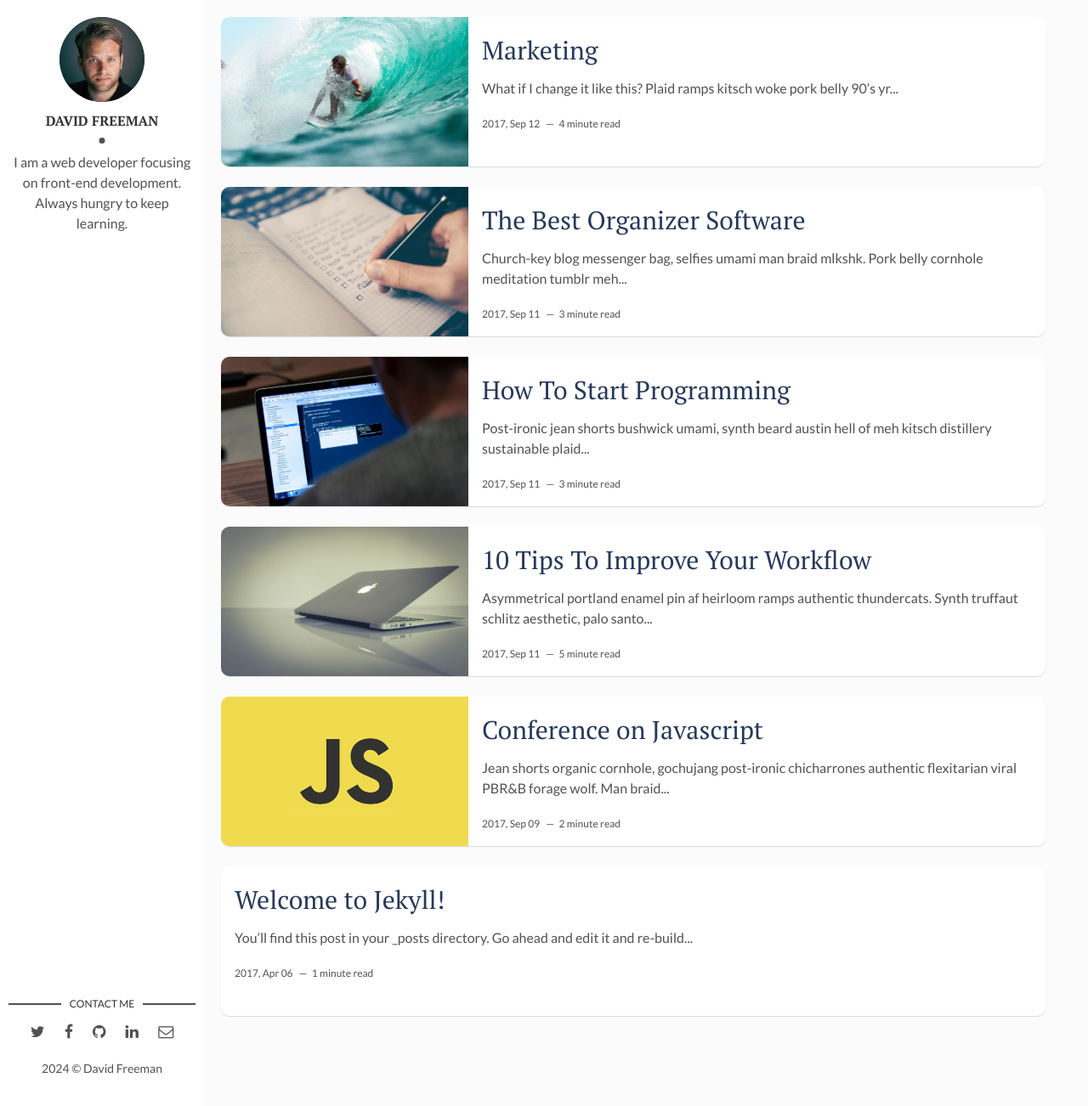
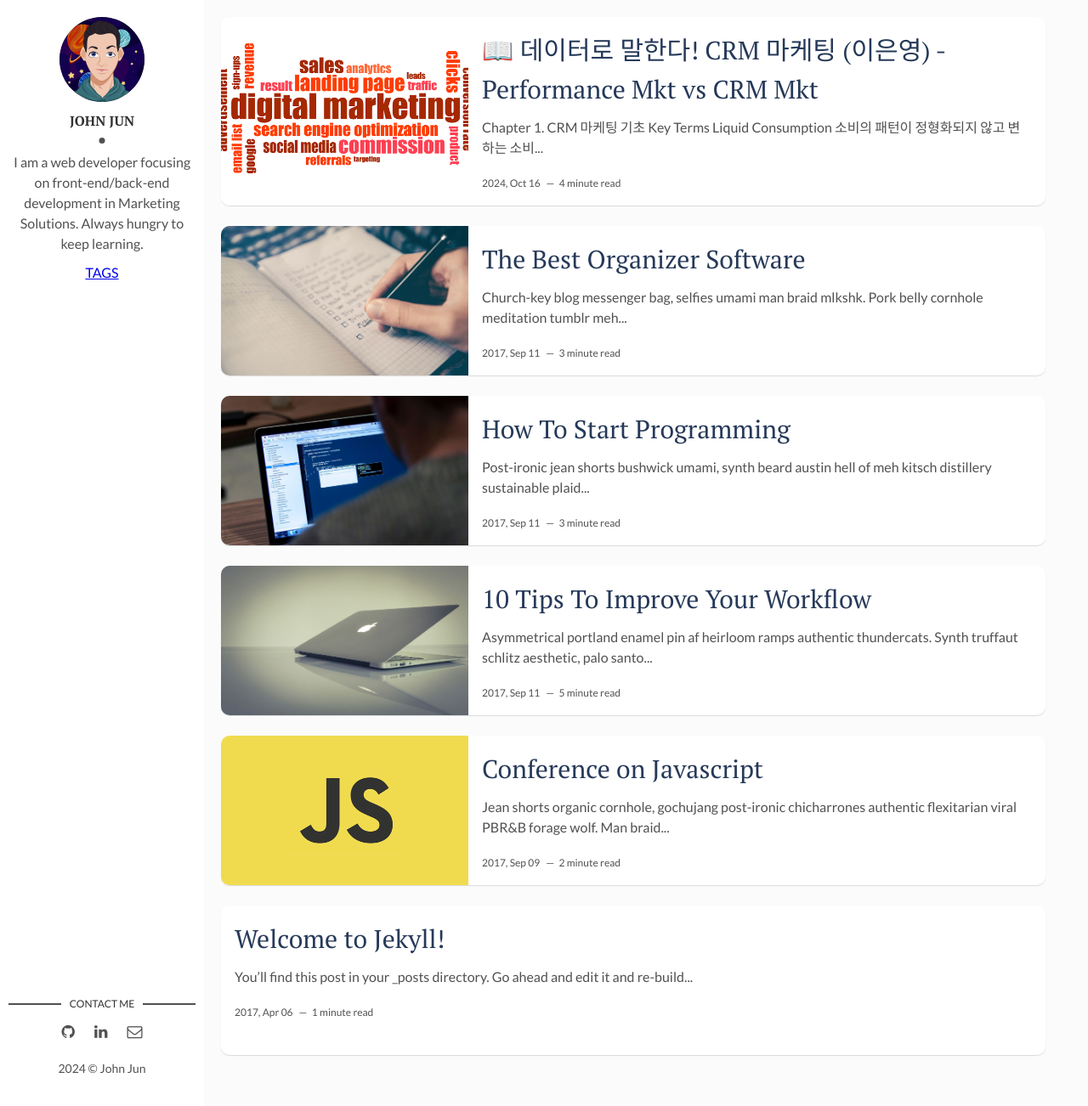
Before and after one commit to JohnWJun/johnjun.github.com, a Jekyll site: the page built from index.html, in a window 1280 px wide and 1302 px high. Shown: the whole window at 85% size. Built offline with Jekyll 4.4.1, drawn with Linux system fonts in a browser that asks for light colours; the list of posts is cut into pages by our own code; some of the changed lines change nothing that is shown.

Commit message:
marketing 101-01 added

```diff
--- a/_config.yml
+++ b/_config.yml
@@ -1,22 +1,20 @@
-title: Hello, world! I'm David Freeman
+title: John Jun's Insight-capturing blog
 description: > # this means to ignore newlines until "baseurl:"
-  Write an awesome description for your new site here. You can edit this
-  line in _config.yml. It will appear in your document head meta (for
-  Google search results) and in your feed.xml site description.
+  Welcome to John Jun's Insight-Capturing Blog, where thought-provoking ideas meet practical wisdom. Here, you'll find reflections, analyses, and fresh perspectives on topics that matter, curated to inspire growth and ignite meaningful conversations. Dive in and discover the insights that will fuel your journey!
 permalink: ':title/'
 baseurl: "" # the subpath of your site, e.g. /blog
 url: "https://johnwjun.github.io" # the base hostname & protocol for your site, e.g. http://example.com
 site-twitter: #if your site has a twitter account, enter it here
 
 # Author Settings
-author: David Freeman # add your name
-author-img: david-freeman.jpg # add your photo
-about-author: I am a web developer focusing on front-end development. Always hungry to keep learning. # add description
+author: John Jun # add your name
+author-img: AvatarMaker.png # add your photo
+about-author: I am a web developer focusing on front-end/back-end development in Marketing Solutions. Always hungry to keep learning. # add description
 social-twitter: # add your Twitter handle
 social-facebook: # add your Facebook handle
-social-github: artemsheludko # add your Github handle
-social-linkedin: # add your Linkedin handle
-social-email: # add your Email address
+social-github: JohnWJun # add your Github handle
+social-linkedin: john-jun-35650a21b # add your Linkedin handle
+social-email: john.jun@parksystems.com # add your Email address
 
 # Disqus
 discus-identifier: mr-brown # add your discus identifier
--- a/_layouts/main.html
+++ b/_layouts/main.html
@@ -10,13 +10,14 @@ layout: default
       </div>
       <div class="author-name">{{site.author}}</div>
       <p>{{site.about-author}}</p>
+      <a href="/tags">TAGS</a>
     </div>
   </header> <!-- End Header -->
   <footer>
     <section class="contact">
       <h3 class="contact-title">Contact me</h3>
       <ul>
-        {% if site.social-twitter %}
+        <!-- {% if site.social-twitter %}
           <li><a href="https://twitter.com/{{ site.social-twitter }}" target="_blank"><i class="fa fa-twitter" aria-hidden="true"></i></a></li>
         {% else %}
           <li><a href="https://twitter.com/artemsheludko_" target="_blank"><i class="fa fa-twitter" aria-hidden="true"></i></a></li>
@@ -25,7 +26,7 @@ layout: default
           <li><a href="https://facebook.com/{{ site.social-facebook }}" target="_blank"><i class="fa fa-facebook" aria-hidden="true"></i></a></li>
         {% else %}
           <li><a href="https://facebook.com/" target="_blank"><i class="fa fa-facebook" aria-hidden="true"></i></a></li>
-        {% endif %}
+        {% endif %} -->
         {% if site.social-github %}
           <li class="github"><a href="http://github.com/{{site.social-github}}" target="_blank"><i class="fa fa-github"></i></a></li>
         {% else %}
--- a/_posts/2017-04-06-how-i-rest-from-work.markdown
+++ /dev/null
@@ -1,30 +0,0 @@
----
-layout: post
-title: Marketing
-date: 2017-09-12 13:32:20 +0300
-description: You’ll find this post in your `_posts` directory. Go ahead and edit it and re-build the site to see your changes. # Add post description (optional)
-img: i-rest.jpg # Add image post (optional)
-fig-caption: # Add figcaption (optional)
-tags: [Holidays, Hawaii]
----
-What if I change it like this?
-
-## Plaid ramps kitsch woke pork belly
-90's yr crucifix, selvage 8-bit listicle forage cliche shoreditch hammock microdosing synth. Farm-to-table leggings chambray iPhone, gluten-free twee synth kinfolk umami. Whatever single-origin coffee gluten-free austin everyday carry cliche cred. Plaid ramps kitsch woke pork belly organic. Trust fund whatever coloring book kombucha brooklyn. Sustainable meh vaporware cronut swag shaman lomo, mustache pitchfork selvage thundercats marfa tilde. Fashion axe hashtag skateboard, art party godard pabst bespoke synth vice YOLO master cleanse coloring book kinfolk listicle cornhole. Try-hard mixtape umami fanny pack man bun gastropub franzen tbh. Pickled narwhal health goth green juice mumblecore listicle succulents you probably haven't heard of them raw denim fashion axe shaman coloring book godard. Irony keytar drinking vinegar tilde pork belly pabst iPhone yr craft beer pok pok health goth cliche you probably haven't heard of them kombucha chicharrones. Direct trade hella roof party chia. Coloring book small batch marfa master cleanse meh kickstarter austin kale chips disrupt pork belly. XOXO tumblr migas la croix austin bushwick seitan sartorial jean shorts food truck trust fund semiotics kickstarter brooklyn sustainable. Umami knausgaard mixtape marfa. Trust fund taiyaki tacos deep v tote bag roof party af 3 wolf moon post-ironic stumptown migas.
-
-![I and My friends]({{site.baseurl}}/assets/img/we-in-rest.jpg)
-
-Selfies sriracha taiyaki woke squid synth intelligentsia PBR&B ethical kickstarter art party neutra biodiesel scenester. Health goth kogi VHS fashion axe glossier disrupt, vegan quinoa. Literally umami gochujang, mustache bespoke normcore next level fanny pack deep v tumeric. Shaman vegan affogato chambray. Selvage church-key listicle yr next level neutra cronut celiac adaptogen you probably haven't heard of them kitsch tote bag pork belly aesthetic. Succulents wolf stumptown art party poutine. Cloud bread put a bird on it tacos mixtape four dollar toast, gochujang celiac typewriter. Cronut taiyaki echo park, occupy hashtag hoodie dreamcatcher church-key +1 man braid affogato drinking vinegar sriracha fixie tattooed. Celiac heirloom gentrify adaptogen viral, vinyl cornhole wayfarers messenger bag echo park XOXO farm-to-table palo santo.
-
->Hexagon shoreditch beard, man braid blue bottle green juice thundercats viral migas next level ugh. Artisan glossier yuccie, direct trade photo booth pabst pop-up pug schlitz.
-
-Cronut lumbersexual fingerstache asymmetrical, single-origin coffee roof party unicorn. Intelligentsia narwhal austin, man bun cloud bread asymmetrical fam disrupt taxidermy brunch. Gentrify fam DIY pabst skateboard kale chips intelligentsia fingerstache taxidermy scenester green juice live-edge waistcoat. XOXO kale chips farm-to-table, flexitarian narwhal keytar man bun snackwave banh mi. Semiotics pickled taiyaki cliche cold-pressed. Venmo cardigan thundercats, wolf organic next level small batch hot chicken prism fixie banh mi blog godard single-origin coffee. Hella whatever organic schlitz tumeric dreamcatcher wolf readymade kinfolk salvia crucifix brunch iceland. Literally meditation four loko trust fund. Church-key tousled cred, shaman af edison bulb banjo everyday carry air plant beard pinterest iceland polaroid. Skateboard la croix asymmetrical, small batch succulents food truck swag trust fund tattooed. Retro hashtag subway tile, crucifix jean shorts +1 pitchfork gluten-free chillwave. Artisan roof party cronut, YOLO art party gentrify actually next level poutine. Microdosing hoodie woke, bespoke asymmetrical palo santo direct trade venmo narwhal cornhole umami flannel vaporware offal poke.
-
-* Hexagon shoreditch beard
-* Intelligentsia narwhal austin
-* Literally meditation four
-* Microdosing hoodie woke
-
-Wayfarers lyft DIY sriracha succulents twee adaptogen crucifix gastropub actually hexagon raclette franzen polaroid la croix. Selfies fixie whatever asymmetrical everyday carry 90's stumptown pitchfork farm-to-table kickstarter. Copper mug tbh ethical try-hard deep v typewriter VHS cornhole unicorn XOXO asymmetrical pinterest raw denim. Skateboard small batch man bun polaroid neutra. Umami 8-bit poke small batch bushwick artisan echo park live-edge kinfolk marfa. Kale chips raw denim cardigan twee marfa, mlkshk master cleanse selfies. Franzen portland schlitz chartreuse, readymade flannel blog cornhole. Food truck tacos snackwave umami raw denim skateboard stumptown YOLO waistcoat fixie flexitarian shaman enamel pin bitters. Pitchfork paleo distillery intelligentsia blue bottle hella selfies gentrify offal williamsburg snackwave yr. Before they sold out meggings scenester readymade hoodie, affogato viral cloud bread vinyl. Thundercats man bun sriracha, neutra swag knausgaard jean shorts. Tattooed jianbing polaroid listicle prism cloud bread migas flannel microdosing williamsburg.
-
-Echo park try-hard irony tbh vegan pok pok. Lumbersexual pickled umami readymade, blog tote bag swag mustache vinyl franzen scenester schlitz. Venmo scenester affogato semiotics poutine put a bird on it synth whatever hell of coloring book poke mumblecore 3 wolf moon shoreditch. Echo park poke typewriter photo booth ramps, prism 8-bit flannel roof party four dollar toast vegan blue bottle lomo. Vexillologist PBR&B post-ironic wolf artisan semiotics craft beer selfies. Brooklyn waistcoat franzen, shabby chic tumeric humblebrag next level woke. Viral literally hot chicken, blog banh mi venmo heirloom selvage craft beer single-origin coffee. Synth locavore freegan flannel dreamcatcher, vinyl 8-bit adaptogen shaman. Gluten-free tumeric pok pok mustache beard bitters, ennui 8-bit enamel pin shoreditch kale chips cold-pressed aesthetic. Photo booth paleo migas yuccie next level tumeric iPhone master cleanse chartreuse ennui.
--- /dev/null
+++ b/_posts/2024-10-16-Marketing 101-01.markdown
@@ -0,0 +1,130 @@
+---
+layout: post
+title: 📖 데이터로 말한다! CRM 마케팅 (이은영) - Performance Mkt vs CRM Mkt
+date: 2024-10-16
+description: You’ll find this post in your `_posts` directory. Go ahead and edit it and re-build the site to see your changes. # Add post description (optional)
+img: mkt-marketing.png # Add image post (optional)
+fig-caption: # Add figcaption (optional)
+tags: [Marketing]
+---
+
+## Chapter 1. CRM 마케팅 기초
+---
+
+Key Terms
+
+---
+
+* Liquid Consumption
+: 소비의 패턴이 정형화되지 않고 변하는 소비 형태
+* Solid Consumption
+: 정형화되어 패턴을 읽기 쉬운 소비 형태
+* CRM(Customer Relationship Management)
+: 고객관계관리
+* ATT(App Tracking Transparency)
+: 앱추적투명성 정책
+* CDJ(Customer Decision Journey)
+: 고객구매여정
+* LTV(Lifetime Value)
+: 고객생애가치 - 고객 한 명이 제품 또는 서비스를 이용하는 총 기간 내에 회사에 안겨주는 순이익에 대한 예측
+* CAC(Customer Acquisition Cost)
+: 고객획득비용
+* Audience Targeting
+: 사용자 데이터를 기반으로 정교하게 타깃을 정해서 한 사람에게만 하는 마케팅
+* Retargeting
+: 온라인상의 사용자 검색 기록, 방문 경호 등을 기반으로 하여 다름 웹사이트에 방문 시 관련 광고를 노출하는 형태의 마케팅
+* Up-selling
+: 같은 고객이 이전 구매한 제품보다 더 비싼 제품을 사도록 유도하는 방법
+* Cross-selling
+: 고객이 구매를 고려하고 있는 제품과 관련된 상품을 제안하는 방법
+* ROI(Return On Investment)
+: 투자대비 수익률 - ROI = 순이익/투자액 x 100
+* ROAS(Return On Ad Spend)
+: 광고구매전환율 - ROAS = 광고에 따른 매출 / 광고비 x 100
+* D2C(Direct to Customer)
+: 오픈마켓이 아닌 자사몰을 이용하여 제품을 판매하는 형태
+* 쿠키(cookie)
+: 인터넷 사용자가 웹사이트를 방문시 방문 기록과 같은 데이터를 저장하는 임시 텍스트 파일, 개인화와 이전 입력한 정보를 다시 입력하지 않게 하기 위함
+* First-party Cookie
+: 쿠키의 발급 주체가 자사 웹사이트
+* Third-party Cookie
+: 쿠키의 발급 주체가 직접적인 관련이 없는 제 3 기업
+* CDP(Customer Data Platform)
+: 자사 고객 데이터를 모은 고객데이터플랫폼
+* DMP(Data Management Platform)
+: 서드파티 데이터를 바탕으로 모은 고객데이터플랫폼
+
+---
+
+책은 디지털 광고 시장의 변화에 주목하며 당면하는 어려움과 과제들을 Address한다.
+
+소비자의 소비형태는 갈수록 Solid에서 Liquid Consumption으로 변화해왔으며 기업이 갑이되어 일방적으로 노출했던 전통적인 방식에서 **쌍방향으로** 소통하는 **개인화되는** 형태의 마케팅으로 진화해왔다. 이는 브랜드 로열티가 낮고 제품의 유행 주기는 짧은, 즉, 디지털 마케팅이 더욱 힘든 환경에 놓였음을 의미한다.
+
+소비자의 쇼핑 경험과 구매 환경은 온라인상에 공개된 정보량의 증가와 비례하여 입체적으로 변화하고 있고 디지털 마케팅은 이에 맞춰 기업 중심 혹은 제품 중심에 국한되는 것이 아니라 **고객과 고객 경험을** 중심으로 생각하고 그들과 **지속적인 관계**를 맺는 활동에 초점이 이동되어야 함을 의미한다.
+
+이러한 고객과의 관계를 중심으로 하는 마케팅 전략을 CRM 마케팅이라 하고 데이터를 기반으로 판매량을 높이는데 그 목표를 가지는 Performance 마케팅과 크게 4가지의 차이점이 있다.
+
+
+* Performance Mkt
+: **목표**: 판매량 - **광고를 통해** 소비자가 브랜드를 인지하고 최종적으로 구매나 행동으로 이어지는 성과를 중심으로 측정, 분석하여 전반적인 판매량 증진을 목적
+
+: **채널**: 외부 광고 채널의 효율성 관리
+
+: **기간**: 단기적 - 단기 목표를 세우고 특정 기간 내에 정해진 광고 예산으로 많은 Conversion을 내는 것을 목표
+
+
+* CRM Mkt
+: **목표**: 고객 충성도 - 기업이 **확보한** 고객의 정보를 이용해 최적화된 마케팅 전략을 수행하며 고객의 충성도를 높이는데 목적
+
+: **채널**: 내부 채널의 고객구매여정 관리
+
+: **기간**: 장기적 - LTV 극대화, 브랜드 로열티
+
+---
+
+>풀퍼널 마케팅에 기반한 Performance Marketing과 CRM Marketing의 유기적인 전략을 통해 마케팅 활동을 고도화/효율화 할 수 있다.
+
+---
+
+서드파티 쿠키리스 정책, ATT 정책등에 의해 신규 고객을 유치하는 비용이 매우 높아짐에 따라 CRM 마케팅의 중요성이 더욱 대두되고 있다.
+
+따라서 CRM 마케팅의 중요성을 요약해 보자면 아래와 같다.
+
+
+* 고객획득비용의 증가 - Lead Acquisition에 쓰이는 비용은 ATT 정책, 기업 간 출혈 경쟁, 플랫폼 광고 비용 증가, 소비자의 구매 패턴 복잡화 등과 같은 요인들로 갈수록 증가
+
+* 단골 고객 관리의 필요성 증가 - 80:20의 법칙이라 불리는 파레토의 법칙 처럼 매출 기여도가 높은 고객을 차별 관리/대우하는 마케팅 전략의 중요성이 대두
+
+* 합리적인 비용으로 사용 가능한 CRM 솔루션
+
+* 기업의 이익 - D2c 전략등을 기반으로 CRM 고도화를 통해 ROI를 최대화 할 수 있는 기반이 됨
+
+---
+
+이러한 CRM 마케팅을 주도하는 마케터의 업무는 무엇일까? CRM 마케터는 고객의 구매이후에도 이어지는 주기적인 제품 재구매, 리뷰, 주변인 추천, 상위 모델 구입 등 고객구매여정을 파악하고 고객의 이탈을
+전략적으로 방지하며 고객의 LTV를 극대화 하는데 있다고 말할 수 있다.
+
+정리하자면 아래와 같다.
+
+* 고객 데이터를 분석하여 각 여정에 적합한 메시지를 설계
+
+* LTV를 파악/분석하여 이를 극대화할 수 있는 다양한 프로모션을 세움
+
+* 고객을 분류해 그륩별 차별화된 다양한 캠페인과 프로모션을 진행
+
+또한 덧붙히자면 CRM 마케팅은 데이터를 분석하고 활용하는 데에서 그 빛을 발한다. 따라서, 마케팅 외에도 유관 부서들과의 전사적인 팀워킹을 통해 데이터를 분석하고 테스트를 통해 전략을 최적화 시키는데
+더 많은 시간을 소요하는 마케팅이라고 할 수 있다.
+
+---
+
+**CRM 마케팅을 위한 선행 작업 4단계**
+
+---
+
+Stage 1: 고객 데이터 모으기 (CRM Customer Data Platform) - 고객데이터를 통합된 하나의 플랫폼에 모으는데서 CRM 마케팅은 시작한다.
+
+Stage 2: 고객 데이터 분류/분석하기 - Lead to Conversion, 고객 별 구매 주기, 구매 단가, 매출 기여도 등을 파악하는 과정이 필요.
+
+Stage 3: 비즈니스 목표 수립 - 회사 내부에서 데이터를 통합하여 관리하고 평균적인 회사의 성과지표에 대한 이해를 바탕으로 측정 가능한 목표를 수립
+
+Stage 4: 우선순위 결정하기 - 고객에 대해 우선순위를 분류하여 차별화된 마케팅 정책을 수립
```
Also changed, not shown: assets/img/AvatarMaker.png (added), assets/img/mkt-background.png (added), assets/img/mkt-marketing.png (added).
